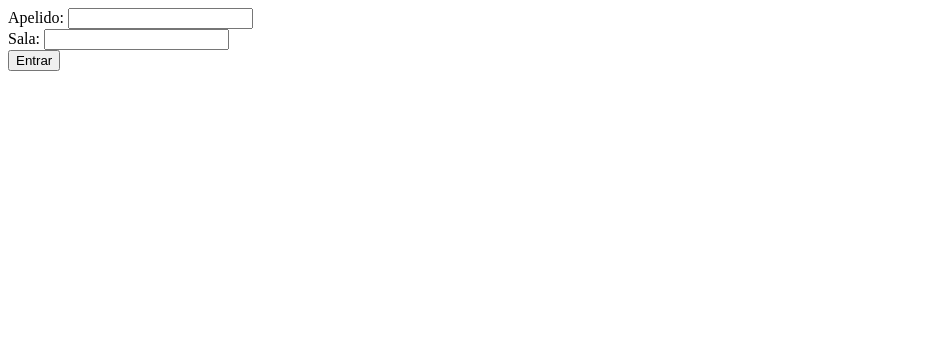
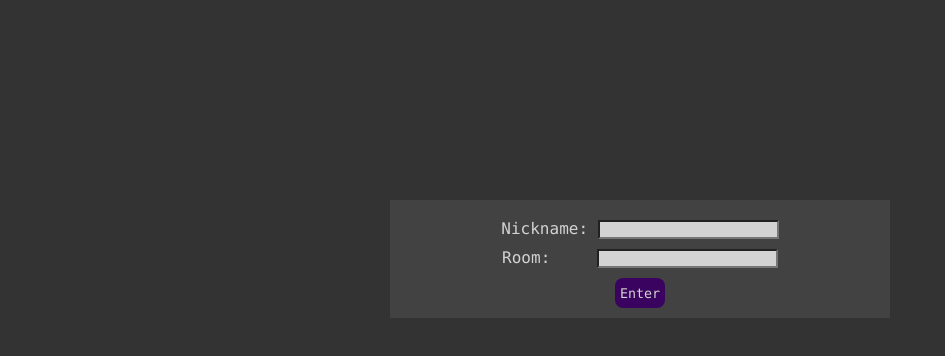
Before and after one commit to LuizCaiado/nodejs-chatroom, a plain HTML site: page index.html in a window 1280 px wide. Shown: the whole page, without its empty margins (0-945 px from the left). Drawn offline with nearby package versions, Linux system fonts and the light colour scheme.

Commit message:
Styling and language

```diff
--- a/index.html
+++ b/index.html
@@ -1,4 +1,5 @@
 <html>
+
     <head>
         <meta http-equiv="content-type" content="text/html; charset=utf-8">
         <title>Index</title>
@@ -9,17 +10,19 @@
     <body>
         <form id="login" action="javascript:formRequest()" method="POST">
             <div>
-                <label for="nickname">Apelido:</label>
+                <label for="nickname">Nickname:</label>
                 <input id="nickname" type="text" name="nickname" />
             </div>
             <div>
-                <label for="room">Sala:</label>
+                <label for="room">Room:</label>
                 <input id="room" type="text" name="room" />
             </div>
-            <button type="submit" >Entrar</button>
+            <button class="button" id="submit" type="submit" >Enter</button>
         </form>
     </body>
     <script>
+
+        //prepares request body and sends request to POST /room
         function formRequest(){
             const nickname = document.getElementById("nickname").value;
             const room = document.getElementById("room").value;
@@ -36,14 +39,66 @@
                 complete : function (response) {
                     if(response.status > 299){
                         alert("ERRO: Usuário já existe!");
-                        window.location.href = "/";
+                        window.location.href = "/"; //redirects to home (index) page
                     } else {
-                        console.log(response);
-                        window.location.href = `/chats?room=${room}&nickname=${nickname}`;
+                        window.location.href = `/chats?room=${room}&nickname=${nickname}`; //redirects to chatroom
                     }
 
                 }
             });
         }
     </script>
+
+
+    <style>
+        * {padding:0;margin:0;box-sizing:border-box;}
+
+        #login{
+            font-family: "Lucida Console", "Courier New", monospace;
+            background-color: rgb(66, 66, 66);
+            color: lightgray;
+            text-align: center;
+            margin: auto;
+            margin-top: 200px;
+            width: 500px;
+            padding-top: 10px;
+        }
+
+        body{
+            background-color: #333;
+        }
+
+        #nickname{
+            background-color: lightgray;
+            display: inline-block;
+            margin-top: 10px;
+        }
+
+        #room{
+            margin-top: 10px;
+            background-color: lightgray;
+            display: inline-block;
+            margin-left: 37px;
+
+        }
+
+        #submit{
+            font-family: "Lucida Console", "Courier New", monospace;
+            font-style: normal;
+            text-align: center;
+            background-color: rgb(58, 3, 95);
+            color: lightgray;
+            border-radius: 8px;
+            border: none;
+            width: 50px;
+            height: 30px;
+            margin: 10px;
+        }
+
+        #submit:hover{
+            background-color:rgb(49, 11, 80);
+            border: 2px solid rgb(58, 3, 95);
+        }
+
+    </style>
 </html>
```
Also changed, not shown: chat.html (+68 -11 lines), server.js (+18 -19 lines).
